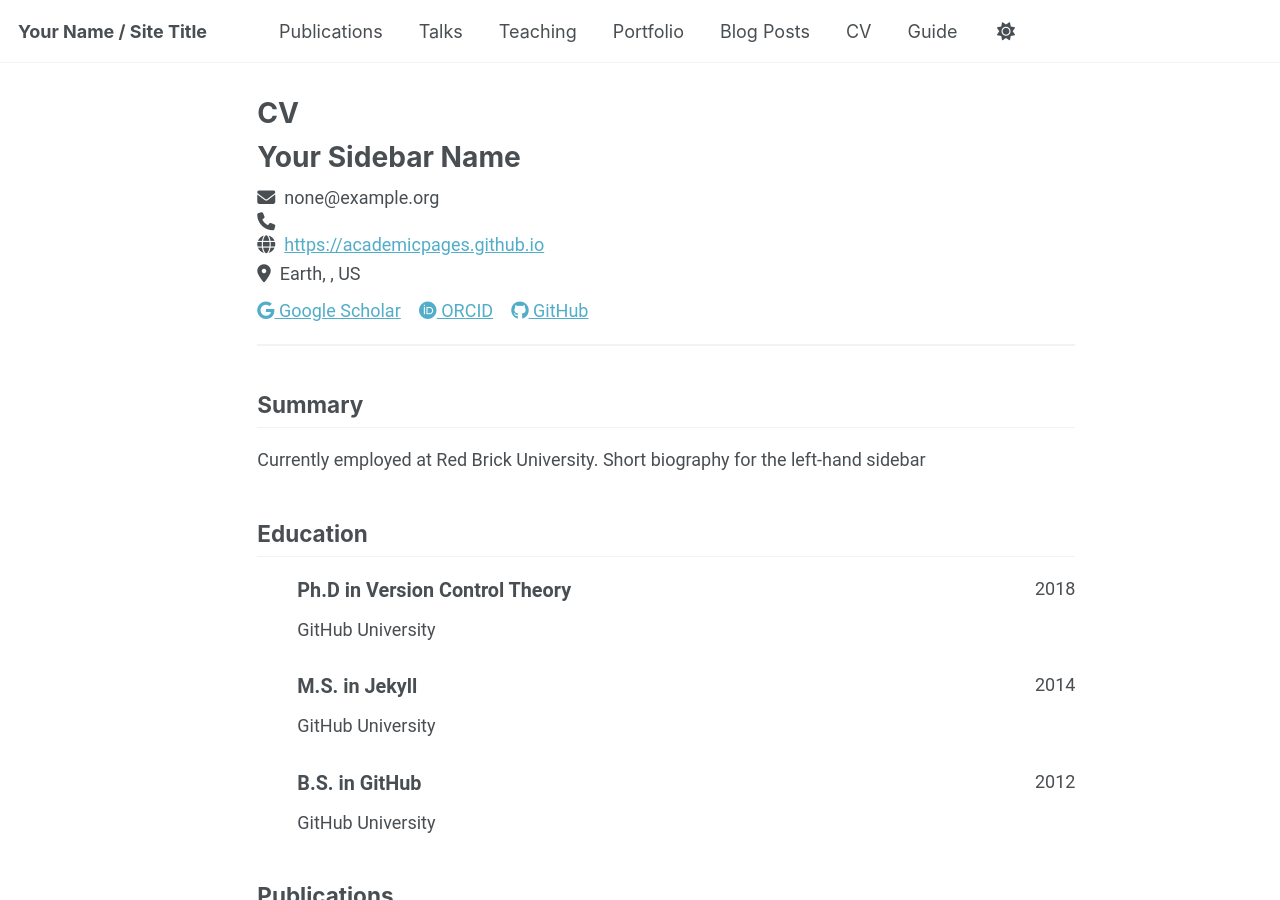
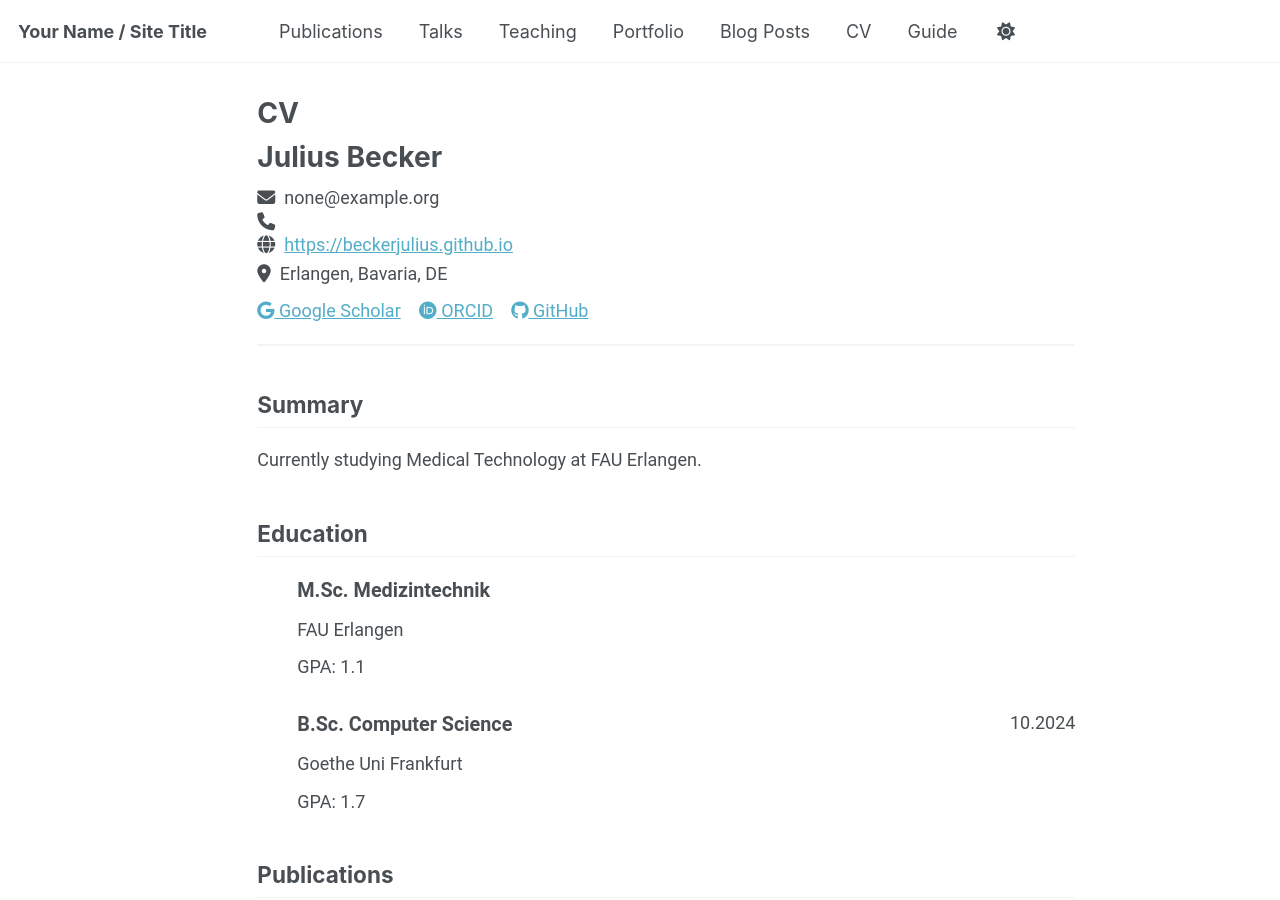
Before and after one commit to beckerjulius/beckerjulius.github.io, a Jekyll site: the page built from _pages/cv-json.md, in a window 1280 px wide and 900 px high. Built offline with Jekyll 4.4.1, drawn with Linux system fonts in a browser that asks for light colours; a script that is not in the unit is left out.

Commit message:
Update cv.json

```diff
--- a/_data/cv.json
+++ b/_data/cv.json
@@ -1,16 +1,16 @@
 {
   "basics": {
-    "name": "Your Sidebar Name",
+    "name": "Julius Becker",
     "email": "none@example.org",
     "phone": "",
-    "website": "https://academicpages.github.io",
-    "summary": "Currently employed at Red Brick University. Short biography for the left-hand sidebar",
+    "website": "https://beckerjulius.github.io",
+    "summary": "Currently studying Medical Technology at FAU Erlangen.",
     "location": {
       "address": "",
       "postalCode": "",
-      "city": "Earth",
-      "countryCode": "US",
-      "region": ""
+      "city": "Erlangen",
+      "countryCode": "DE",
+      "region": "Bavaria"
     },
     "profiles": [
       {
@@ -25,38 +25,29 @@
       },
       {
         "network": "GitHub",
-        "username": "academicpages",
-        "url": "https://github.com/academicpages"
+        "username": "beckerjulius",
+        "url": "https://github.com/beckerjulius"
       }
     ]
   },
   "work": [],
   "education": [
     {
-      "institution": "GitHub University",
-      "area": "Ph.D in Version Control Theory",
+      "institution": "FAU Erlangen",
+      "area": "M.Sc. Medizintechnik",
       "studyType": "",
-      "startDate": "",
-      "endDate": "2018",
-      "gpa": null,
+      "startDate": "Oct 2024",
+      "endDate": "",
+      "gpa": 1.1,
       "courses": []
     },
     {
-      "institution": "GitHub University",
-      "area": "M.S. in Jekyll",
+      "institution": "Goethe Uni Frankfurt",
+      "area": "B.Sc. Computer Science",
       "studyType": "",
-      "startDate": "",
-      "endDate": "2014",
-      "gpa": null,
-      "courses": []
-    },
-    {
-      "institution": "GitHub University",
-      "area": "B.S. in GitHub",
-      "studyType": "",
-      "startDate": "",
-      "endDate": "2012",
-      "gpa": null,
+      "startDate": "04.2021",
+      "endDate": "10.2024",
+      "gpa": 1.7,
       "courses": []
     }
   ],
```
